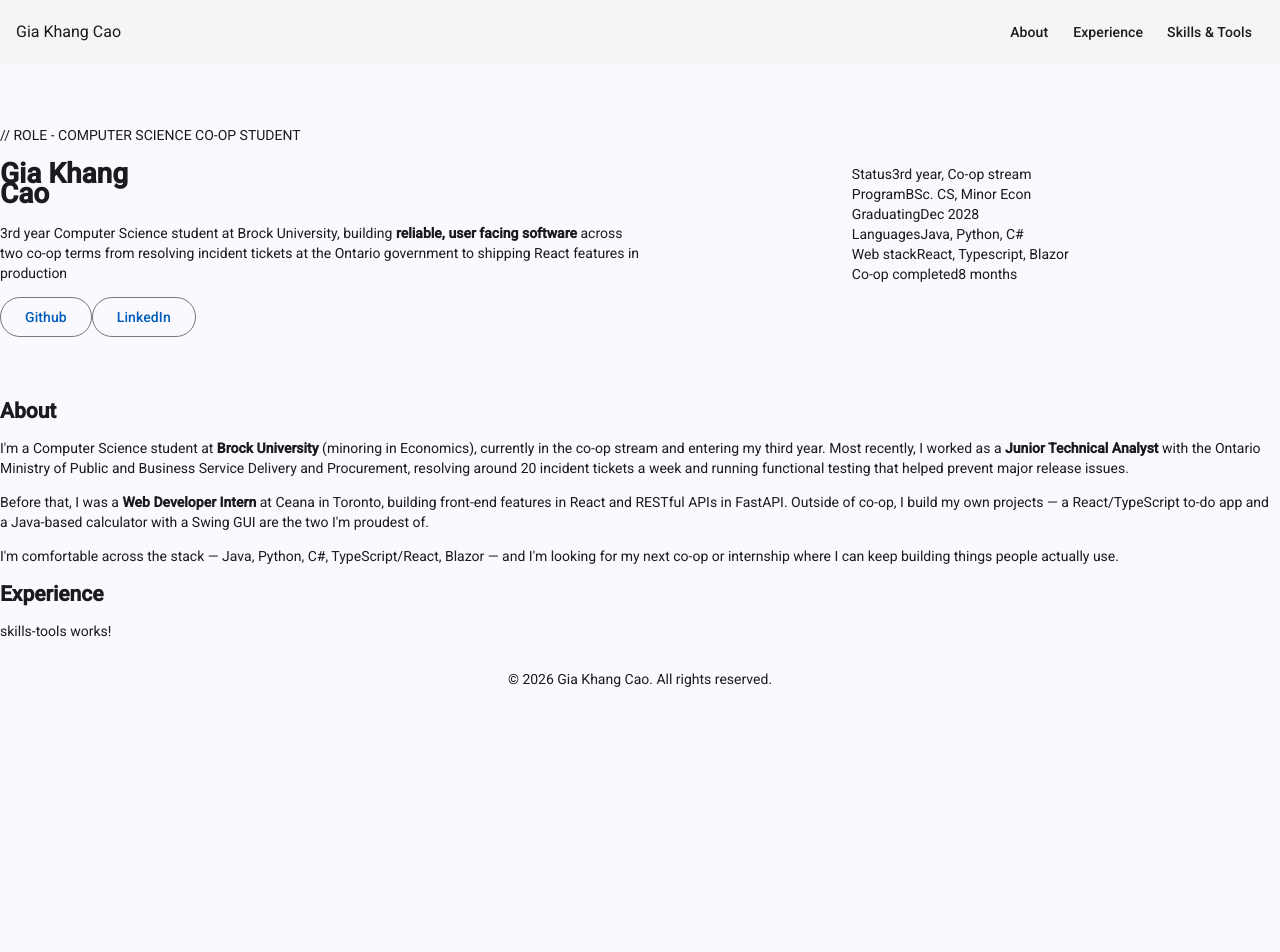
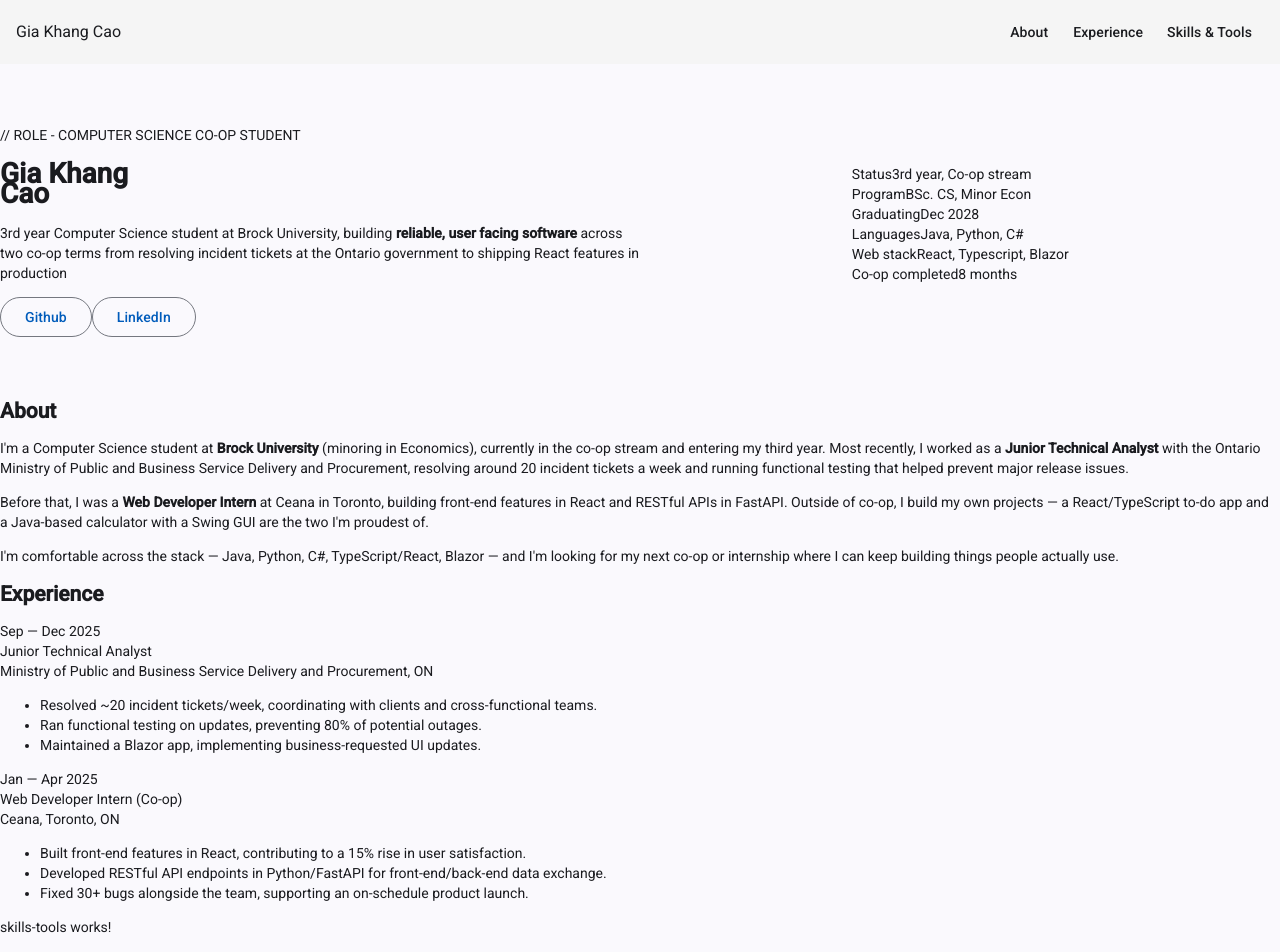
Before and after one commit to GiaKhangCao/Portfolio, an Angular app: page /portfolio in a window 1280 px wide. Shown: the top 952 px of the page. Before the commit the page ends 800 px from the top, so only its background shows below. Built offline with nearby package versions, Linux system fonts and the light colour scheme.

Commit message:
Implement card of experience to experience-component

```diff
--- a/src/app/components/sections/experience-component/experience-component.html
+++ b/src/app/components/sections/experience-component/experience-component.html
@@ -1,3 +1,9 @@
 <section class="experience-section">
     <h2>Experience</h2>
+
+    <div class="timeline">
+        @for (exp of experiences; track exp.role) {
+            <app-experience-card [experience]="exp" />
+        }
+    </div>
 </section>
--- a/src/app/components/sections/experience-component/experience-component.ts
+++ b/src/app/components/sections/experience-component/experience-component.ts
@@ -1,11 +1,34 @@
 import { Component } from '@angular/core';
+import { Experience } from '../../../models/experience';
+import { ExperienceCard } from '../../experience-card/experience-card';
 
 @Component({
   selector: 'app-experience-component',
-  imports: [],
+  imports: [ExperienceCard],
   templateUrl: './experience-component.html',
   styleUrl: './experience-component.scss',
 })
 export class ExperienceComponent {
-
+  experiences: Experience[] = [
+    {
+      role: 'Junior Technical Analyst',
+      organization: 'Ministry of Public and Business Service Delivery and Procurement, ON',
+      dateRange: 'Sep — Dec 2025',
+      bullets: [
+        'Resolved ~20 incident tickets/week, coordinating with clients and cross-functional teams.',
+        'Ran functional testing on updates, preventing 80% of potential outages.',
+        'Maintained a Blazor app, implementing business-requested UI updates.'
+      ]
+    },
+    {
+      role: 'Web Developer Intern (Co-op)',
+      organization: 'Ceana, Toronto, ON',
+      dateRange: 'Jan — Apr 2025',
+      bullets: [
+        'Built front-end features in React, contributing to a 15% rise in user satisfaction.',
+        'Developed RESTful API endpoints in Python/FastAPI for front-end/back-end data exchange.',
+        'Fixed 30+ bugs alongside the team, supporting an on-schedule product launch.'
+      ]
+    }
+  ]
 }
```
